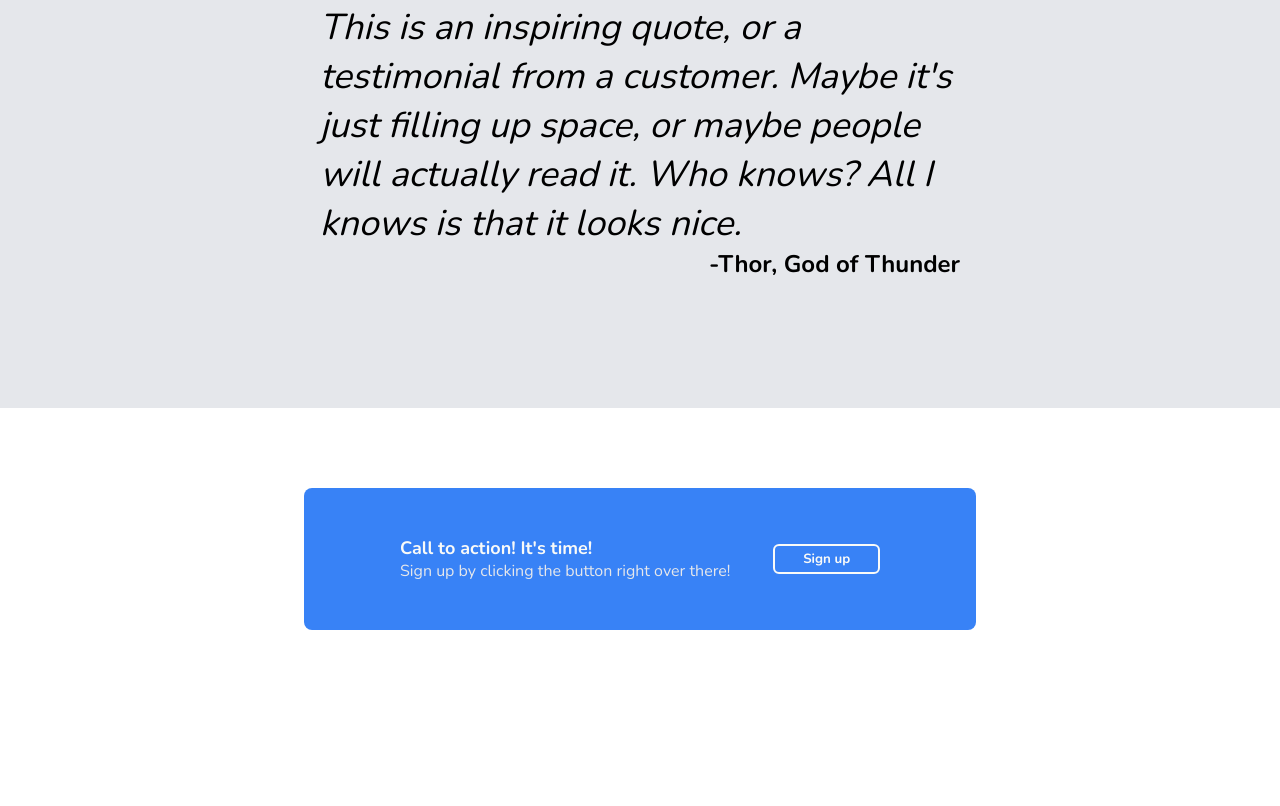
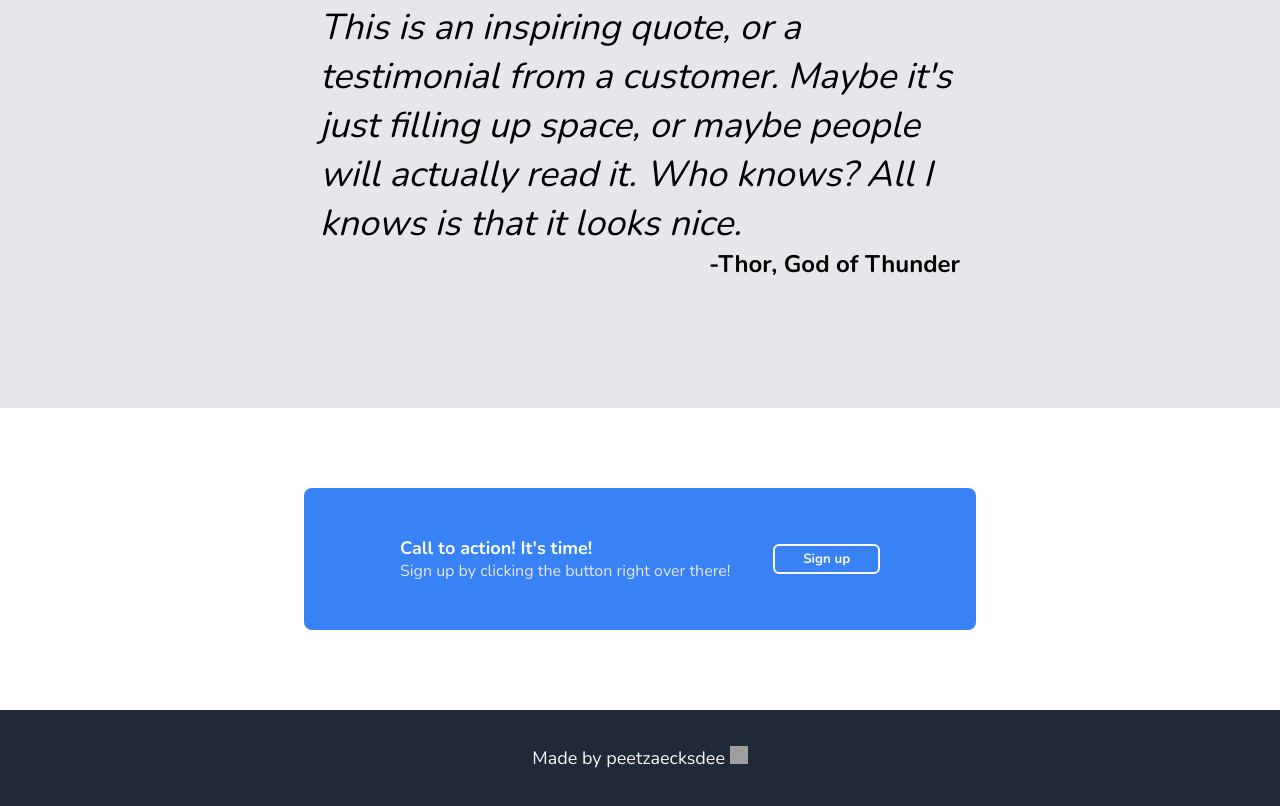
Before and after one commit to peetzaecksdee/Landing-page, a plain HTML site: page index.html in a window 1280 px wide. Shown: the part 1116-1922 px from the top of the page. Before the commit the page ends 1874 px from the top, so only its background shows below. Drawn offline with nearby package versions, Linux system fonts and the light colour scheme; grey boxes are pictures that could not be loaded.

Commit message:
Finished footer

```diff
--- a/index.html
+++ b/index.html
@@ -72,23 +72,32 @@
         <div class="container-half">
           <span class="quote-text">
             This is an inspiring quote, or a testimonial from a customer. Maybe
-            it's just filling up space, or maybe people will actually read it. Who
-            knows? All I knows is that it looks nice.
+            it's just filling up space, or maybe people will actually read it.
+            Who knows? All I knows is that it looks nice.
           </span>
-          <span class="by-quote">
-            -Thor, God of Thunder
-          </span>
+          <span class="by-quote"> -Thor, God of Thunder </span>
         </div>
       </div>
       <div class="signup">
         <div class="container blue">
           <div class="signup-text">
             <span class="call-text">Call to action! It's time!</span>
-            <p class="signup-information">Sign up by clicking the button right over there!</p>
+            <p class="signup-information">
+              Sign up by clicking the button right over there!
+            </p>
           </div>
           <button>Sign up</button>
         </div>
       </div>
     </main>
+    <footer>
+      <span
+        >Made by peetzaecksdee
+        <a href="https://github.com/peetzaecksdee" target="_blank"
+          ><img
+            src="https://external-content.duckduckgo.com/iu/?u=https%3A%2F%2Fpngimg.com%2Fuploads%2Fpizza%2Fpizza_PNG44071.png&f=1&nofb=1&ipt=780f8d25ce172b5223b274cd6fd5607dc3a420e1bc53455bc56db22658791c5b&ipo=images"
+            alt="My profile" /></a
+      ></span>
+    </footer>
   </body>
 </html>
--- a/style.css
+++ b/style.css
@@ -87,7 +87,6 @@
 /* Body */
 
 main {
-  margin-bottom: 48px;
   display: flex;
   justify-content: center;
   align-items: center;
@@ -187,3 +186,20 @@ main {
   border-radius: 6px;
   color: var(--hero-main-text);
 }
+
+/* Footer */
+
+footer {
+  padding: 36px;
+  background: var(--hero-background);
+  display: flex;
+  justify-content: center;
+  align-items: center;
+  color: var(--hero-main-text);
+  font-size: 18px;
+}
+
+footer img {
+  width: 18px;
+  height: 18px;
+}
```
